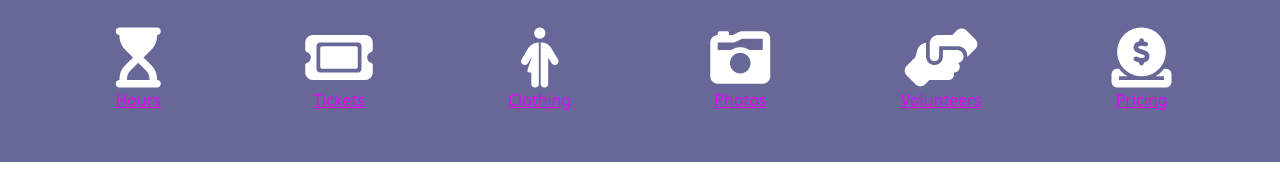
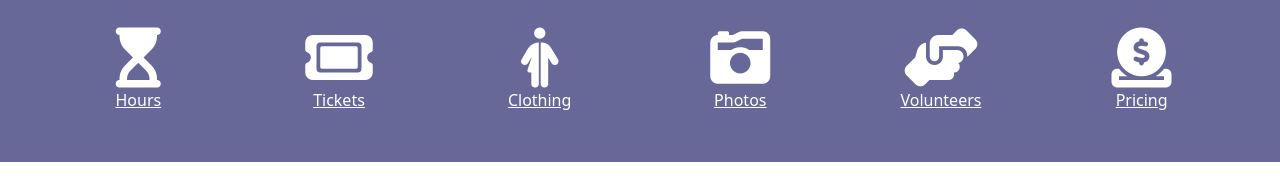
Before and after one commit to lainyanne/IMED-1316, a plain HTML site: page index.html in a window 1280 px wide. Shown: the part 102-281 px from the top of the page. Drawn offline with nearby package versions, Linux system fonts and the light colour scheme.

Commit message:
update colors

```diff
--- a/css/styles.css
+++ b/css/styles.css
@@ -26,7 +26,7 @@ p {
 
 
 .blinn-fa-container a {
-    color: #ed00ff !important;
+    color: #ffffff !important;
 }
 
 .blinn-fa-container {
```
